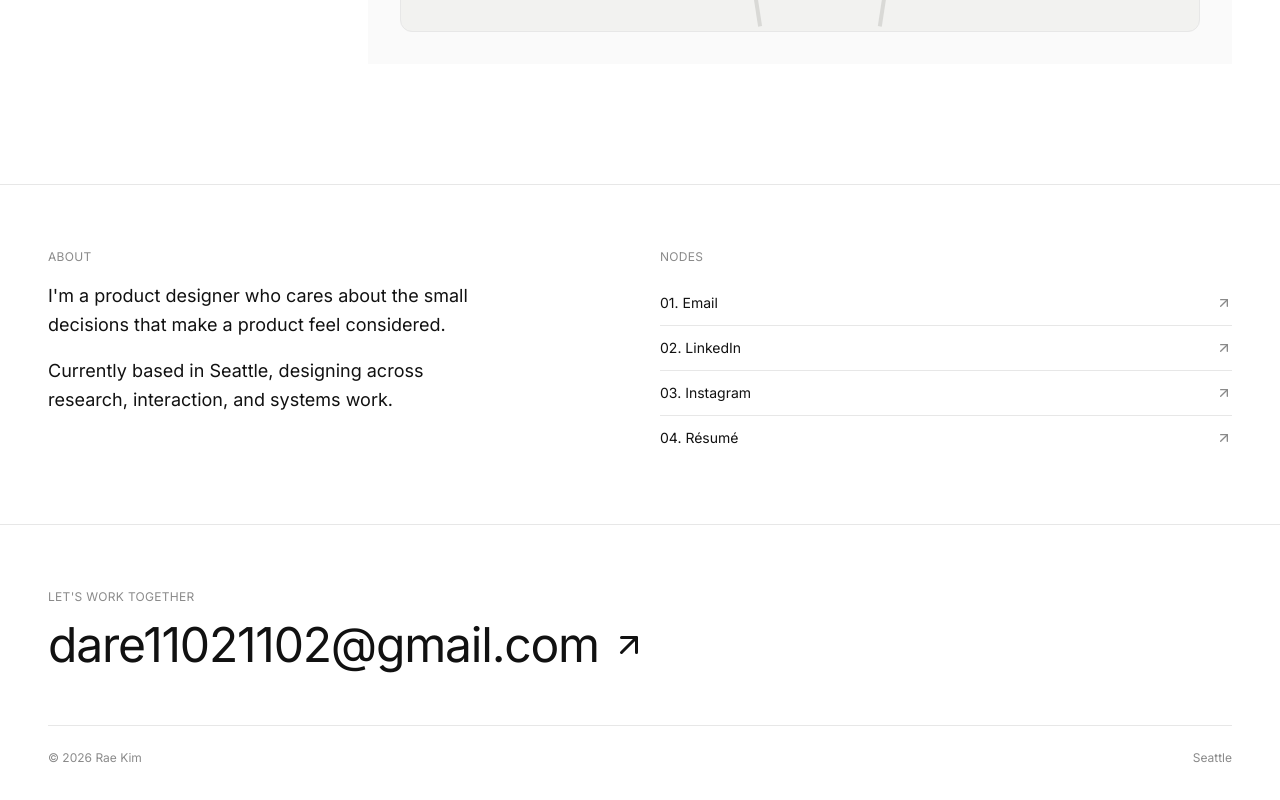
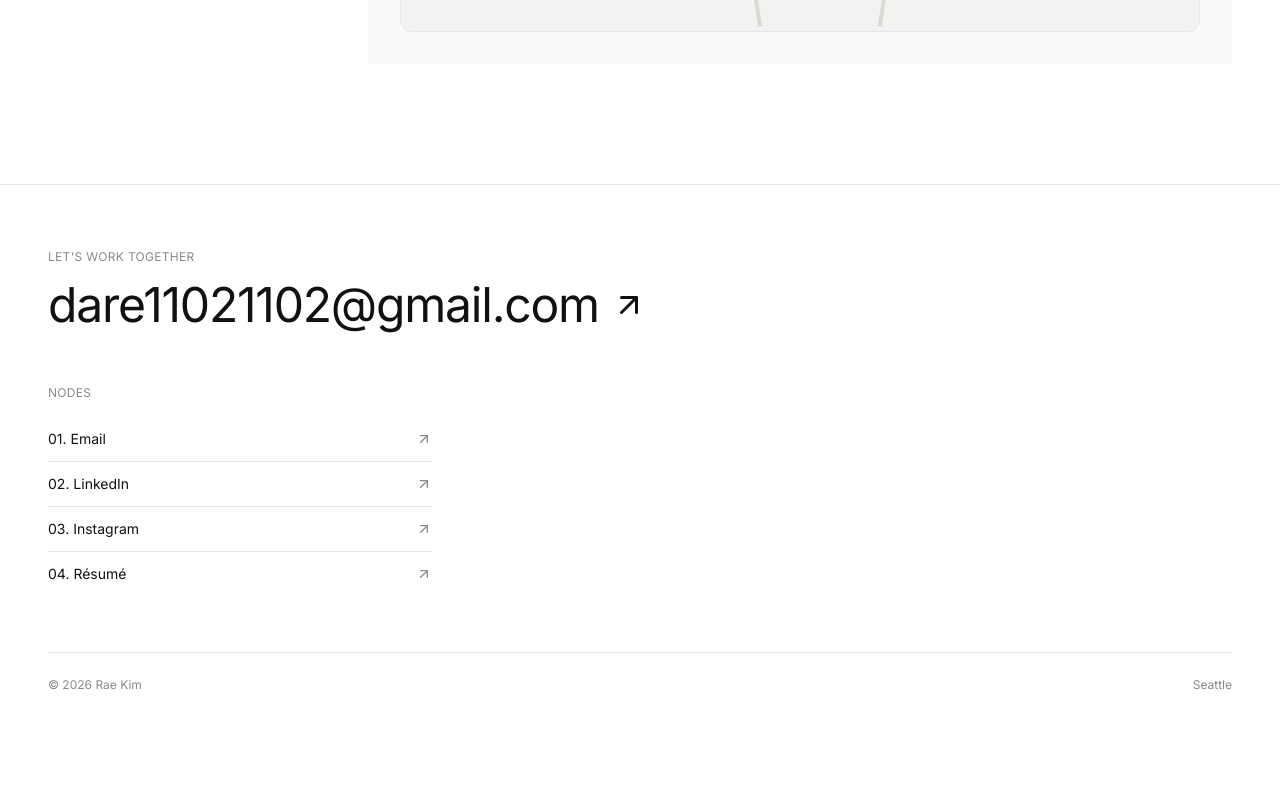
Before and after one commit to daraekim0/portfolio, a Next.js app: page / in a window 1280 px wide. Shown: the part 2687-3487 px from the top of the page. After the commit the page ends 3444 px from the top, so only its background shows below. Built offline with nearby package versions, Linux system fonts and the light colour scheme.

Commit message:
Move Nodes list from home About section into footer
About section is removed from the home page (will become its own
page); the Nodes contact index now lives in the footer instead.

```diff
--- a/src/app/page.tsx
+++ b/src/app/page.tsx
@@ -1,7 +1,6 @@
 import { Nav } from "@/components/nav";
 import { Hero } from "@/components/hero";
 import { Work } from "@/components/work";
-import { About } from "@/components/about";
 import { Contact } from "@/components/contact";
 
 export default function Home() {
@@ -11,7 +10,6 @@ export default function Home() {
       <main className="flex-1">
         <Hero />
         <Work />
-        <About />
       </main>
       <Contact />
     </>
--- a/src/components/about.tsx
+++ b/src/components/about.tsx
@@ -1,41 +1,13 @@
-import { ArrowUpRight } from "lucide-react";
-import { about, nodes } from "@/lib/data";
+import { about } from "@/lib/data";
 
 export function About() {
   return (
     <section id="about" className="border-t border-line px-8 py-16 sm:px-12">
-      <div className="grid grid-cols-1 gap-10 sm:grid-cols-2">
-        <div>
-          <h2 className="text-xs uppercase tracking-wide text-muted">
-            About
-          </h2>
-          <div className="mt-4 max-w-md space-y-4 text-lg leading-relaxed">
-            {about.paragraphs.map((p, i) => (
-              <p key={i}>{p}</p>
-            ))}
-          </div>
-        </div>
-
-        <div>
-          <h2 className="text-xs uppercase tracking-wide text-muted">
-            Nodes
-          </h2>
-          <ul className="mt-4">
-            {nodes.map((node, i) => (
-              <li key={node.label} className="border-t border-line first:border-t-0">
-                <a
-                  href={node.href}
-                  className="group flex items-center justify-between py-3 text-sm"
-                >
-                  <span>
-                    {String(i + 1).padStart(2, "0")}. {node.label}
-                  </span>
-                  <ArrowUpRight className="h-4 w-4 text-muted transition-transform group-hover:-translate-y-0.5 group-hover:translate-x-0.5 group-hover:text-foreground" />
-                </a>
-              </li>
-            ))}
-          </ul>
-        </div>
+      <h2 className="text-xs uppercase tracking-wide text-muted">About</h2>
+      <div className="mt-4 max-w-md space-y-4 text-lg leading-relaxed">
+        {about.paragraphs.map((p, i) => (
+          <p key={i}>{p}</p>
+        ))}
       </div>
     </section>
   );
--- a/src/components/contact.tsx
+++ b/src/components/contact.tsx
@@ -1,5 +1,5 @@
 import { ArrowUpRight } from "lucide-react";
-import { site } from "@/lib/data";
+import { site, nodes } from "@/lib/data";
 
 export function Contact() {
   return (
@@ -15,6 +15,25 @@ export function Contact() {
         <ArrowUpRight className="h-7 w-7 shrink-0 transition-transform group-hover:translate-x-1 group-hover:-translate-y-1 sm:h-9 sm:w-9" />
       </a>
 
+      <div className="mt-14 max-w-sm">
+        <h2 className="text-xs uppercase tracking-wide text-muted">Nodes</h2>
+        <ul className="mt-4">
+          {nodes.map((node, i) => (
+            <li key={node.label} className="border-t border-line first:border-t-0">
+              <a
+                href={node.href}
+                className="group flex items-center justify-between py-3 text-sm"
+              >
+                <span>
+                  {String(i + 1).padStart(2, "0")}. {node.label}
+                </span>
+                <ArrowUpRight className="h-4 w-4 text-muted transition-transform group-hover:-translate-y-0.5 group-hover:translate-x-0.5 group-hover:text-foreground" />
+              </a>
+            </li>
+          ))}
+        </ul>
+      </div>
+
       <div className="mt-14 flex items-center justify-between border-t border-line pt-6 text-xs text-muted">
         <span>
           © {new Date().getFullYear()} {site.name}
```
